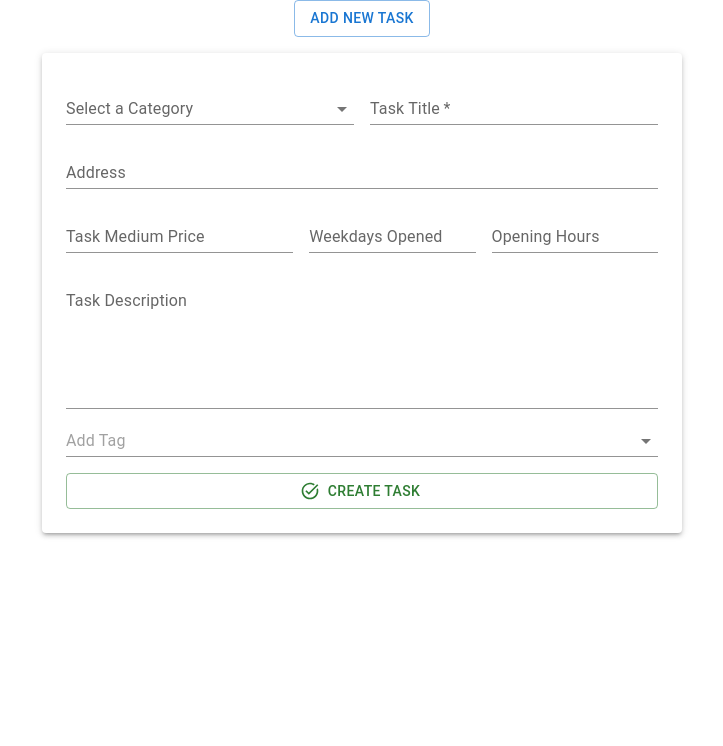
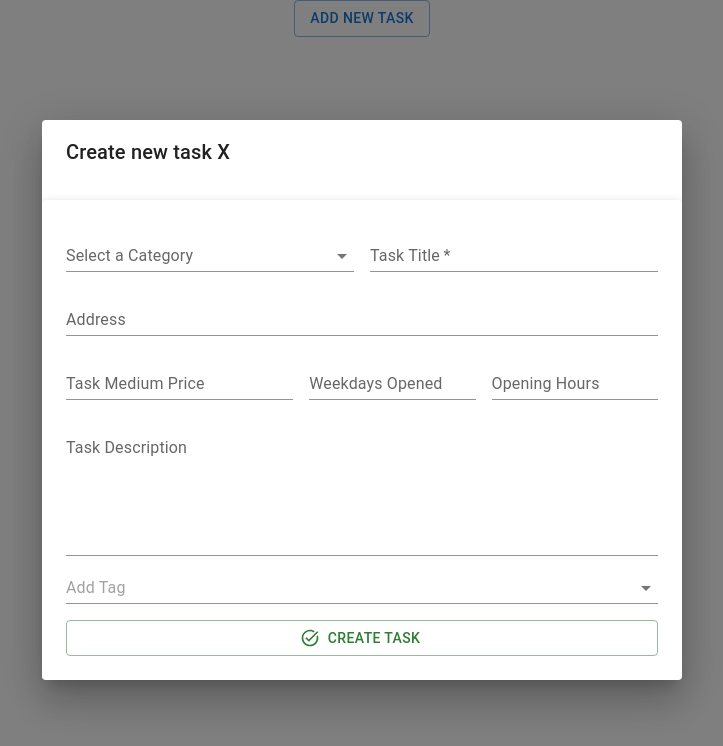
Before and after one commit to ThiagoLG/todo-list-v2, a React (Vite) app: page / in a window 1280 px wide. Both pictures are taken after a click on the button "ADD NEW TASK". Shown: the top 746 px of the page, without its empty margins (278-1001 px from the left). Built offline with nearby package versions, Linux system fonts and the light colour scheme.

Commit message:
configured to onpen form in dialog box

```diff
--- a/src/pages/Home/TaskForm/index.tsx
+++ b/src/pages/Home/TaskForm/index.tsx
@@ -88,6 +88,7 @@ export function TaskForm() {
           sx={{
             'margin-top': '1rem',
             padding: '1rem',
+            boxSizing: 'border-box',
           }}
         >
           <div className="row">
--- a/src/pages/Home/index.tsx
+++ b/src/pages/Home/index.tsx
@@ -1,4 +1,4 @@
-import { Box, Button } from '@mui/material'
+import { Box, Button, Dialog, DialogContent, DialogTitle } from '@mui/material'
 import { useState } from 'react'
 import { HomeContainer } from './styles'
 import { TaskForm } from './TaskForm'
@@ -19,11 +19,21 @@ export function Home() {
         </Button>
       </Box>
 
-      <Box
-        sx={{ transition: '200ms', transform: `scale(${showForm ? 1 : 0})` }}
-      >
+      <Dialog open={showForm} maxWidth="lg">
+        <DialogTitle>
+          <Box flex={1} sx={{ justifyContent: 'space-between' }}>
+            <span>Create new task</span>{' '}
+            <span
+              onClick={() => {
+                setShowForm(false)
+              }}
+            >
+              X
+            </span>
+          </Box>
+        </DialogTitle>
         <TaskForm />
-      </Box>
+      </Dialog>
     </HomeContainer>
   )
 }
```
